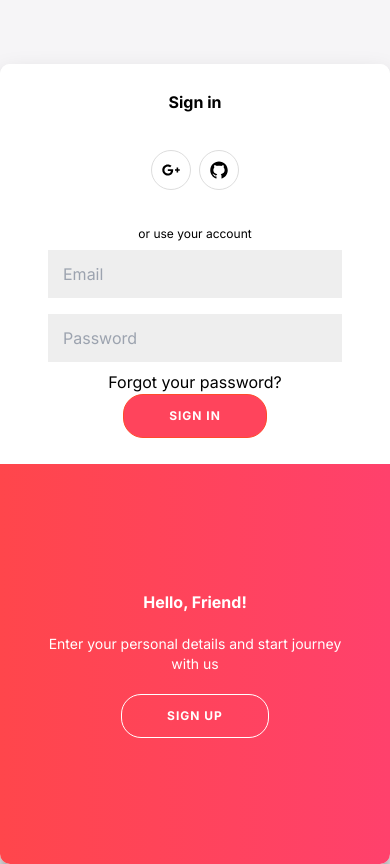
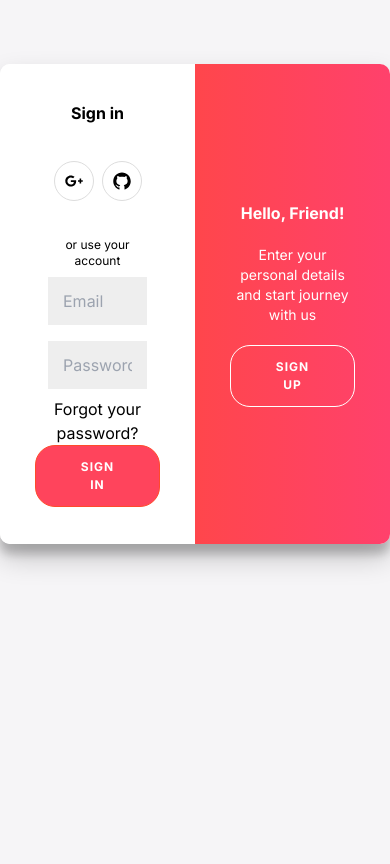
Before and after one commit to francobuceta/Ecommerce-Next.js, a Next.js app: page /auth in a window 390 px wide. Built offline with nearby package versions, Linux system fonts and the light colour scheme.

Commit message:
add mobile classes

```diff
--- a/src/globals.css
+++ b/src/globals.css
@@ -16,7 +16,17 @@ body {
   width: 768px;
   max-width: 100%;
   min-height: 480px;
-  height: 800px; /* Nuevo */
+}
+
+.container-mobile {
+  background: #fff;
+  border-radius: 10px;
+  box-shadow: 0 14px 28px rgba(0, 0, 0, 0.2), 0 10px 10px rgba(0, 0, 0, 0.2);
+  position: relative;
+  overflow: hidden;
+  width: 768px;
+  max-width: 100%;
+  height: 800px;
 }
 
 .form-container input {
@@ -55,37 +65,61 @@ button.ghost {
 .form-container {
   position: absolute;
   top: 0;
-  /* height: 100%; */
+  height: 100%;
+  transition: all 0.6s ease-in-out;
+}
+
+.form-container-mobile {
+  position: absolute;
+  top: 0;
   height: 50%;
   transition: all 0.6s ease-in-out;
 }
 
 .sign-in-container {
   left: 0;
-  /* width: 50%; */
+  width: 50%;
+  z-index: 2;
+}
+
+.sign-in-container-mobile {
+  left: 0;
   width: 100%;
-  height: 50%; /* Nuevo */
+  height: 50%;
   z-index: 2;
 }
 
 .sign-up-container {
   left: 0;
-  /* width: 50%; */
+  width: 50%;
+  z-index: 1;
+  opacity: 0;
+}
+
+.sign-up-container-mobile {
+  left: 0;
   width: 100%;
-  height: 50%; /* Nuevo */
+  height: 50%;
   z-index: 1;
   opacity: 0;
 }
 
 .overlay-container {
   position: absolute;
-  /* top: 0; */
+  top: 0;
+  left: 50%;
+  width: 50%;
+  height: 100%;
+  overflow: hidden;
+  transition: transform 0.6s ease-in-out;
+  z-index: 100;
+}
+
+.overlay-container-mobile {
+  position: absolute;
   bottom: 0;
-  /* left: 50%; */
   left: 0;
-  /* width: 50%; */
   width: 100%;
-  /* height: 100%; */
   height: 50%;
   overflow: hidden;
   transition: transform 0.6s ease-in-out;
@@ -134,13 +168,18 @@ button.ghost {
 }
 
 /* Move overlay to left */
-/* .container.right-panel-active .overlay-container {
+.container.right-panel-active .overlay-container {
   transform: translateX(-100%);
-} */
+}
 
 /* Bring signup over signin */
 .container.right-panel-active .sign-up-container {
-  /* transform: translateX(100%); */ /* No se translada para mostrarse al hacer el cambio */
+  transform: translateX(100%);
+  opacity: 1;
+  z-index: 5;
+}
+
+.container.right-panel-active .sign-up-container-mobile {
   opacity: 1;
   z-index: 5;
 }
```
